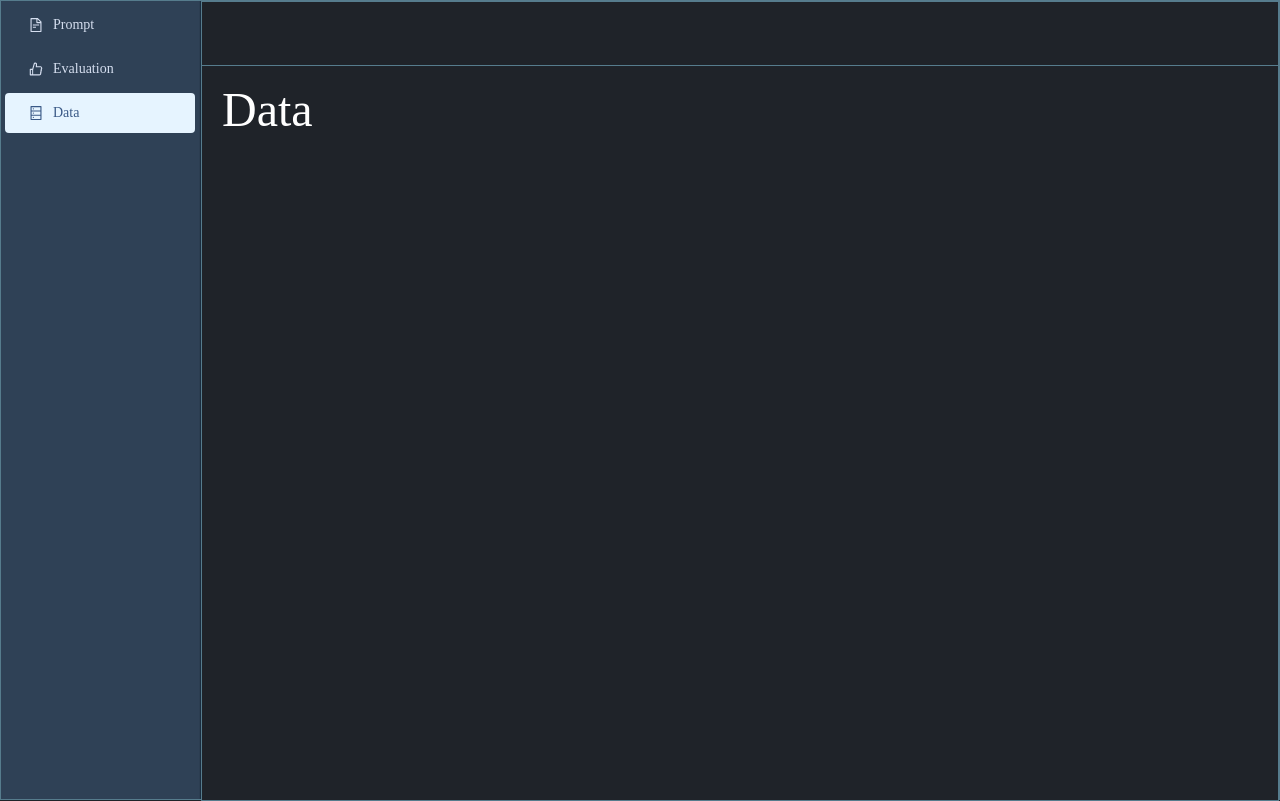
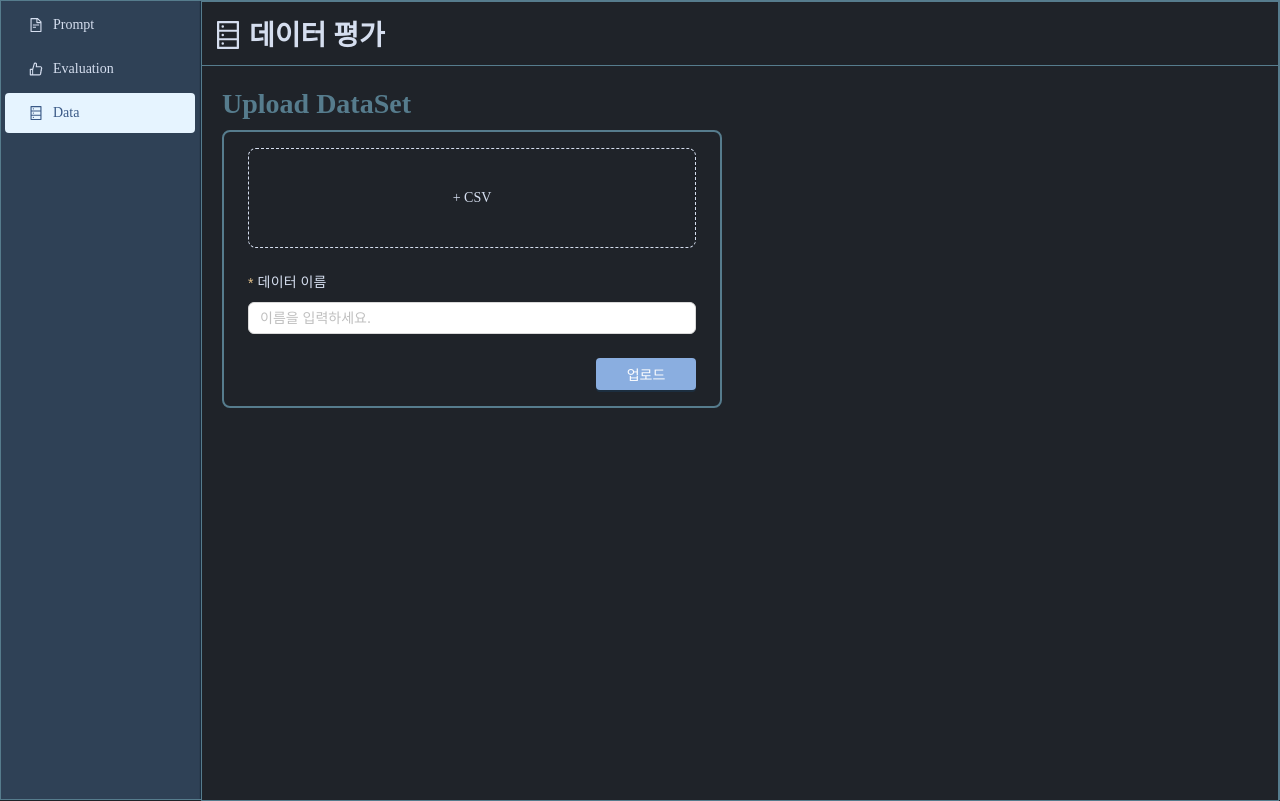
Before and after one commit to jieun-git/ai-prompt-manager, a React (Create React App) app: page /data in a window 1280 px wide. Built offline with nearby package versions, Linux system fonts and the light colour scheme.

Commit message:
Feat : 데이터 업로드 UI 구현

```diff
--- a/src/pages/data/DataMain.tsx
+++ b/src/pages/data/DataMain.tsx
@@ -1,12 +1,21 @@
-import React from 'react';
-import Layout from '../../components/layout/layout/Layout';
+import React from 'react'
+import Layout from '../../components/layout/layout/Layout'
+import { DatabaseOutlined } from '@ant-design/icons'
+import UploadDataSetForm from './components/form/UploadDataSetForm'
 
 const DataMain = () => {
     return (
-        <Layout menuKey="data">
-            <div style={{color: 'white', fontSize: '4.8rem'}}>Data</div>
+        <Layout
+            menuKey="data"
+            headerTitle={
+                <span>
+                    <DatabaseOutlined /> 데이터 평가
+                </span>
+            }
+        >
+            <UploadDataSetForm />
         </Layout>
     )
 }
 
-export default DataMain;
+export default DataMain
--- a/src/pages/styles/Page.style.ts
+++ b/src/pages/styles/Page.style.ts
@@ -1,11 +1,12 @@
 import styled from 'styled-components'
 
 export interface FlexProps {
-    flexDirection?: 'column' | 'row';
+    flexDirection?: 'column' | 'row'
     gap?: number
     alignItems?: 'flex-start' | 'center' | 'flex-end'
     justifyContent?: 'flex-start' | 'center' | 'flex-end' | 'space-between'
     padding?: string
+    width?: string
 }
 
 export interface DisabledContentProps {
@@ -19,15 +20,18 @@ export const S_FlexWrapper = styled.div<FlexProps>`
     align-items: ${({ alignItems }) => alignItems};
     justify-content: ${({ justifyContent }) => justifyContent};
     padding: ${({ padding }) => padding};
-
+    width: ${({ width }) => width};
 `
 S_FlexWrapper.displayName = 'S_FlexWrapper'
 
 export const S_DisabledContent = styled.div<DisabledContentProps>`
-    ${({ disabled }) => disabled ? ` pointer-events: none;
+    ${({ disabled }) =>
+        disabled
+            ? ` pointer-events: none;
     background: rgba(211, 211, 211, 0.8);
     border-radius: var(--radius-02);
-    opacity: 0.5;` : null}
+    opacity: 0.5;`
+            : null}
 `
 S_DisabledContent.displayName = 'S_DisabledContent'
 
@@ -38,3 +42,21 @@ export const S_BoxContainer = styled.div`
     padding: var(--spacing-03);
     overflow-x: scroll;
 `
+
+export const S_UploadContainer = styled.div`
+    display: flex;
+    align-items: center;
+    justify-content: center;
+    border-radius: var(--radius-02);
+    border: 1px dashed var(--blue-z-02);
+    width: 100%;
+    height: 10rem;
+    color: var(--blue-z-02);
+
+    &:hover {
+        border: 1px dashed var(--yellow-z-01);
+        cursor: pointer;
+        background: var(--blue-z-01);
+        color: var(--yellow-z-01);
+    }
+`
```
